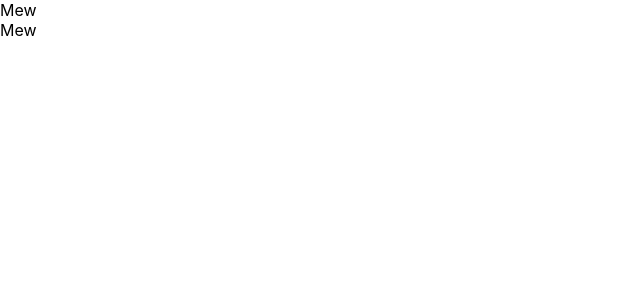
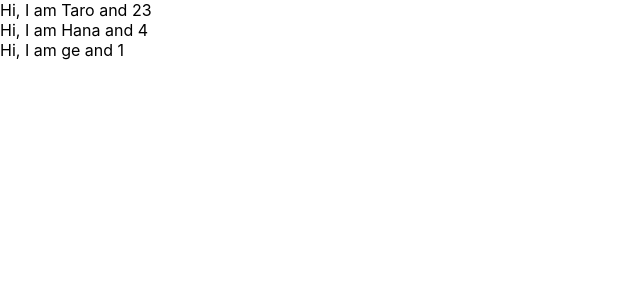
Before and after one commit to ShozaburoAbe/udemy-react-redux-crud-application, a React (Create React App) app: page / in a window 1280 px wide. Shown: the top 300 px of the page, without its empty margins (0-640 px from the left). Built offline with nearby package versions, Linux system fonts and the light colour scheme.

Commit message:
learn props of component

```diff
--- a/src/App.js
+++ b/src/App.js
@@ -1,29 +1,36 @@
 import React from 'react';
 
-// class App extends React.Component {
-//     render() {
-//         return (
-//             <>
-//                 <label htmlFor="bar">bar</label>
-//                 <input type="text" onChange={(event) => console.log(event.target.value)}/>
-//             </>
-//         );
-//     }
-// }
-
 const App = () => {
+    const profiles = [
+        {
+            name: "Taro",
+            age: 23
+        },
+        {
+            name: "Hana",
+            age: 4
+        },
+        {
+            name: "ge"
+        }
+    ]
     return (
         <div>
-            <Cat />
-            <Cat />
+            {profiles.map( (profile, index) => (
+                <User name={profile.name} age={profile.age} key={index}/>
+            ))}
         </div>
     )
 };
 
-const Cat = () => {
+const User = (props) => {
     return (
-        <div>Mew</div>
+        <div>Hi, I am {props.name} and {props.age} </div>
     );
 };
 
+User.defaultProps = {
+    age: 1
+}
+
 export default App;
```
